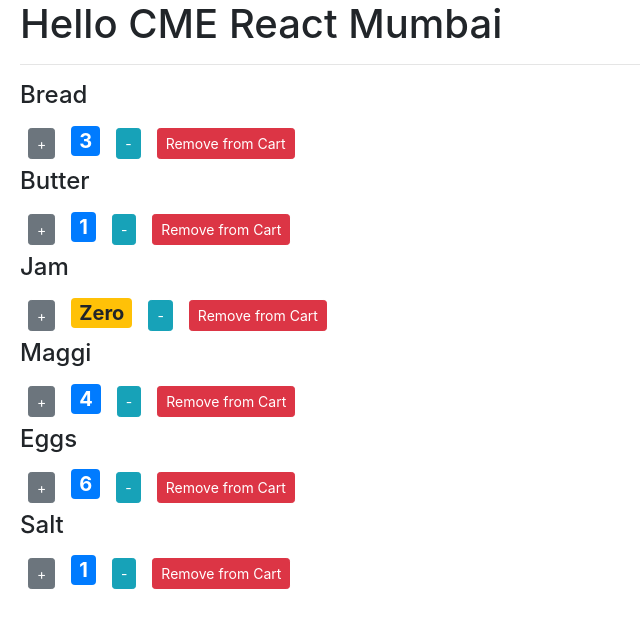
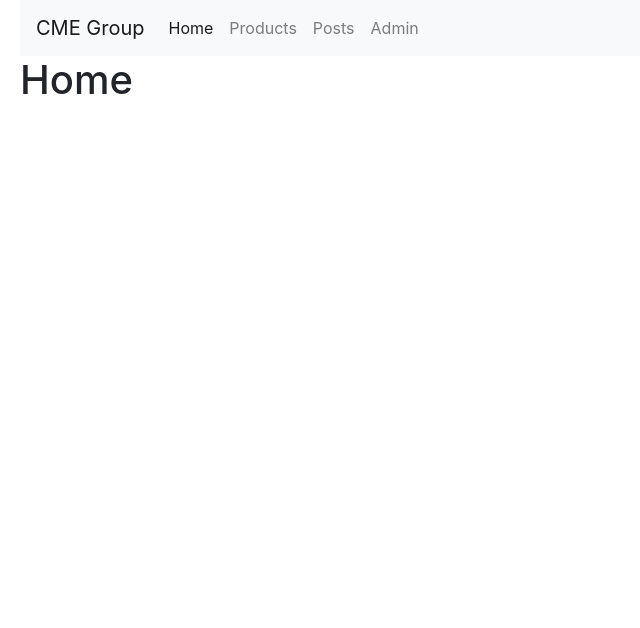
Before and after one commit to codewithz/cme-react-playground, a React (Create React App) app: page / in a window 1280 px wide. Shown: the top 628 px of the page, without its empty margins (0-640 px from the left). Built offline with nearby package versions, Linux system fonts and the light colour scheme.

Commit message:
Routing- Added Switch and Bootstrap Navbar

```diff
--- a/package.json
+++ b/package.json
@@ -9,7 +9,7 @@
     "bootstrap": "^4.1.1",
     "react": "^18.0.0",
     "react-dom": "^18.0.0",
-    "react-router-dom": "^6.3.0",
+    "react-router-dom": "^4.3.1",
     "react-scripts": "5.0.1",
     "web-vitals": "^2.1.4"
   },
--- a/src/App.js
+++ b/src/App.js
@@ -1,16 +1,31 @@
 import { UseCaseOneComponent } from './components/UseCaseOne/UseCaseOneComponent';
 import './App.css';
 import UseCaseTwoComponent from './components/UseCaseTwo/UseCaseTwoComponent';
+import { BrowserRouter, Route, Switch } from 'react-router-dom'
+
+import Navbar from './components/RoutingApp/Navbar';
+import Products from './components/RoutingApp/Products';
+import Posts from './components/RoutingApp/Posts';
+import Dashboard from './components/RoutingApp/admin/Dashboard';
+import Home from './components/RoutingApp/Home';
 
 function App() {
   return (
-    <div className="App">
-      <h1>Hello CME React Mumbai</h1>
-      <hr />
-      {/* <UseCaseOneComponent /> */}
-      <UseCaseTwoComponent />
+    <BrowserRouter>
+      <div className="App">
+        <Navbar />
+        <div>
+          <Switch>
+            <Route path="/products" component={Products} />
+            <Route path="/posts" component={Posts} />
+            <Route path="/admin" component={Dashboard} />
+            <Route path="/" component={Home} />
+          </Switch>
+        </div>
 
-    </div>
+
+      </div>
+    </BrowserRouter>
   );
 }
 
--- a/src/components/RoutingApp/Navbar.jsx
+++ b/src/components/RoutingApp/Navbar.jsx
@@ -2,19 +2,44 @@ import React from 'react'
 
 export default function Navbar() {
     return (
-        <ul>
-            <li>
-                <a href="/">Home</a>
-            </li>
-            <li>
-                <a href="/products">Products</a>
-            </li>
-            <li>
-                <a href="/posts/2022/10">Post</a>
-            </li>
-            <li>
-                <a href="/admin">Admin</a>
-            </li>
-        </ul>
+        // <ul>
+        //     <li>
+        //         <a href="/">Home</a>
+        //     </li>
+        //     <li>
+        //         <a href="/products">Products</a>
+        //     </li>
+        //     <li>
+        //         <a href="/posts/2022/10">Post</a>
+        //     </li>
+        //     <li>
+        //         <a href="/admin">Admin</a>
+        //     </li>
+        // </ul>
+
+        <nav class="navbar navbar-expand-lg navbar-light bg-light">
+            <a class="navbar-brand" href="#">CME Group</a>
+            <button class="navbar-toggler" type="button" data-toggle="collapse" data-target="#navbarNav" aria-controls="navbarNav" aria-expanded="false" aria-label="Toggle navigation">
+                <span class="navbar-toggler-icon"></span>
+            </button>
+            <div class="collapse navbar-collapse" id="navbarNav">
+                <ul class="navbar-nav">
+                    <li class="nav-item active">
+                        <a class="nav-link" href="/">Home <span class="sr-only">(current)</span></a>
+                    </li>
+                    <li class="nav-item">
+                        <a class="nav-link" href="/products">Products</a>
+                    </li>
+                    <li class="nav-item">
+                        <a class="nav-link" href="/posts/2022/08">Posts</a>
+                    </li>
+                    <li class="nav-item">
+                        <a class="nav-link" href="/admin">Admin</a>
+                    </li>
+
+
+                </ul>
+            </div>
+        </nav>
     )
 }
```
Also changed, not shown: 1 other file (tests, documents, lock files or other folders).
